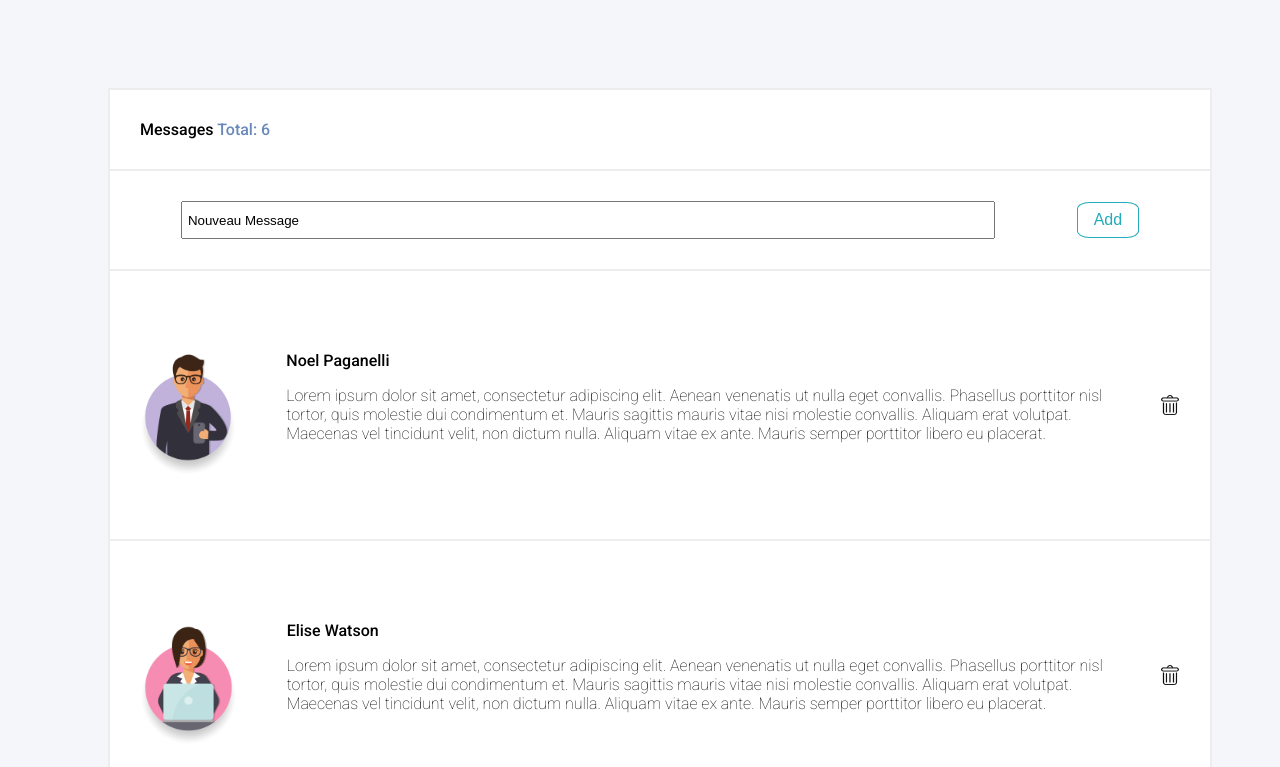
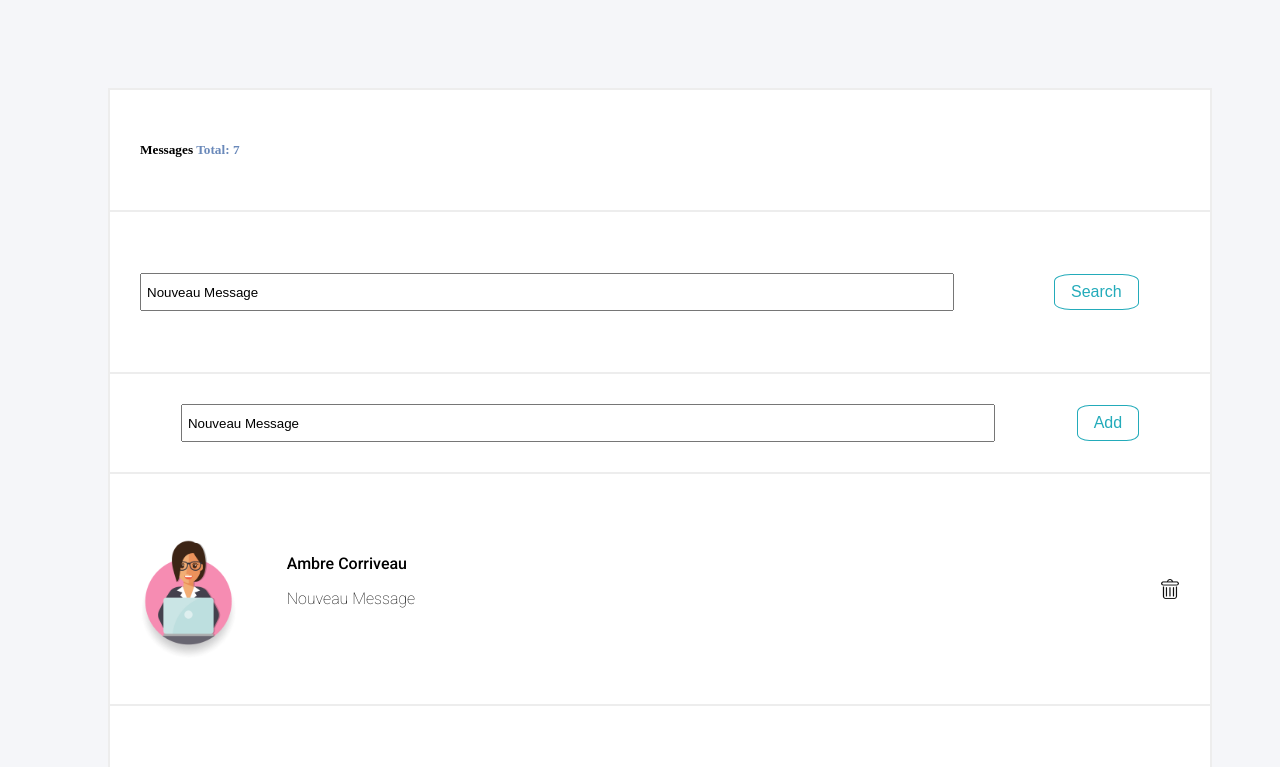
Before and after one commit to Maxime-Lapeyrere/MyMails, a plain HTML site: page index.html in a window 1280 px wide. Both pictures are taken after a click on the button "Add". Shown: the top 767 px of the page. Drawn offline with nearby package versions, Linux system fonts and the light colour scheme.

Commit message:
fin part4bis

```diff
--- a/index.html
+++ b/index.html
@@ -13,7 +13,12 @@
 <body>
     <ul id="list">
         <li class="count tmplt">
-            <h6>Messages <span class="blue">Total: <span id="compteur"></span></span></h6>
+            <h5>Messages <span class="blue">Total: <span id="compteur"></span></span></h5>
+        </li>
+        <li class="searchbar tmplt">
+            <input id="search" type="text" onfocus="this.value='' " name="message" value="Nouveau Message">
+            <div id="divider"></div>
+            <button id="btn1" type="button">Search</button>
         </li>
         <li class="newtxt tmplt">
             <input id="newmsg" type="text" onfocus="this.value='' " name="message" value="Nouveau Message">
--- a/scripts.js
+++ b/scripts.js
@@ -1,10 +1,7 @@
 $('#compteur').text($('.mail').length);
 
 
-
-var trashClick = $('.bin');
-
-trashClick.click(
+$('.bin').click(
     function(){
         this.parentNode.remove();
         $('#compteur').text($('.mail').length);
@@ -12,145 +9,46 @@ trashClick.click(
     )
 
 
-// for(var i=0; i<trashClick.length; i++){
-// trashClick[i].addEventListener("click",
-//     function(){
-//             this.parentNode.remove();
-//             document.getElementById('compteur').textContent = document.getElementsByClassName('mail').length;
-//         }
-//     )
-// }
 
 var clickadd = $('#btn');
 
 clickadd.click(
     function(){
-        var newtxt = $('#newmsg').val()
-
-        var ul = $("#list")
-
-        var newli = document.createElement("li");
-
-        var first = $('.mail')
-        console.log('info',first)
-
-        newli.setAttribute("class","mail tmplt")
-
-        ul.append(newli);
-
-
         function getRandomInt(max) {
             return Math.floor(Math.random() * Math.floor(max)); }
         var selectrandom = getRandomInt(11)
         tabimg = new Array();
         tabimg = ["./img/Fichier 1.png","./img/Fichier 2.png","./img/Fichier 3.png","./img/Fichier 4.png","./img/Fichier 5.png","./img/Fichier 6.png","./img/Fichier 7.png","./img/Fichier 8.png","./img/Fichier 9.png", "./img/Fichier 10.png","./img/Fichier 11.png","./img/Fichier 12.png",]
         tabname = new Array();
-        tabname = []
-        var imag =  document.createElement("img");
-            imag.className = "avatar";
-            imag.src = tabimg[selectrandom].source;
-        newli.appendChild(imag)
-
-        var nameMessage =  document.createElement("div");
-            nameMessage.setAttribute("class","message")
-        newli.appendChild(nameMessage);
-
-        var h6 =  document.createElement("h6");
-            h6.textContent = "Jean Ledu";
-        nameMessage.appendChild(h6);
-
-        var content = document.createElement('p');
-            content.textContent = newtxt
-        nameMessage.appendChild(content)
-
-        var trash = document.createElement('img')
-            trash.src = "./img/recycle-bin-1-461646.png";
-            trash.setAttribute("class","bin")
-        newli.appendChild(trash)
+        tabname = ["Jacob Granet","Ambre Corriveau","Yvon Messier","Julie Beauregard","Ilonna Bonnot","Aymeric Féret","Nina Choffard","Esther Allaire","Maria Lavigne","Jean-Loup Poincaré","Virginie De Guignes","Alain Marchand"]
+            var nomaleatoire = tabname[selectrandom]
+            var imgaleatoire = tabimg[selectrandom]
+            console.log(imgaleatoire)
 
 
 
-        for(var i=0; i<trashClick.length; i++){
-            trashClick[i].addEventListener("click",
-                function(){
-                        this.parentNode.remove();
-                        $('#compteur').text($('.mail').length);
-                    }
-                )
+
+        $(".newtxt").after(`<li class='mail tmplt'><img class='avatar' src='${imgaleatoire}' alt='photo de profil Noel'><div class='message'><h6>${nomaleatoire}</h6><p>${$("#newmsg").val()}</p></div><img class='bin' src='./img/recycle-bin-1-461646.png' alt='bin picto'></li>`)
+        $("#newmsg").val('Nouveau Message')
+
+        $('#compteur').text($('.mail').length);
+        $('.bin').click(
+            function(){
+                this.parentNode.remove();
+                $('#compteur').text($('.mail').length);
+                }
+            )
+            $("#newmsg").value=''
+
+    })
+
+    $('#btn1').click(function(){
+        $('h6').each(
+            function(){
+                if($('#search').val()!= $(this).text()){
+                    $(this).parent().parent().fadeOut()
+                }
             }
-
-        newli.insertAfter(".newtxt")
-        $('#compteur').text($('.mail').length);
-        document.getElementById('newmsg').value = 'Nouveau Message'
-
+        )
     }
 )
-
-
-
-// clickadd.addEventListener("click",
-//     function(){
-//         var newtxt = document.getElementById('newmsg').value
-//         console.log(newtxt)
-//         var ul = document.getElementById("list")
-//         var newli = document.createElement("li");
-//         var first = document.getElementsByClassName('mail')
-
-
-//         newli.setAttribute("class","mail tmplt")
-
-//         ul.appendChild(newli);
-
-//         function getRandomInt(max) {
-//             return Math.floor(Math.random() * Math.floor(max)); }
-//         tabimg = new Array();
-//         tabimg = ["./img/Fichier 1.png","./img/Fichier 2.png","./img/Fichier 3.png","./img/Fichier 4.png","./img/Fichier 5.png","./img/Fichier 6.png","./img/Fichier 7.png","./img/Fichier 8.png","./img/Fichier 9.png","./img/Fichier 10.png","./img/Fichier 11.png","./img/Fichier 12.png"]
-
-//         var imag =  document.createElement("img");
-//             imag.className = "avatar";
-//             imag.src = tabimg[getRandomInt(11)];
-//         newli.appendChild(imag)
-
-//         var nameMessage =  document.createElement("div");
-//             nameMessage.setAttribute("class","message")
-//         newli.appendChild(nameMessage);
-
-//         var h6 =  document.createElement("h6");
-//             h6.textContent = "Jean Ledu";
-//         nameMessage.appendChild(h6);
-
-//         var content = document.createElement('p');
-//             content.textContent = newtxt
-//         nameMessage.appendChild(content)
-
-//         var trash = document.createElement('img')
-//             trash.src = "./img/recycle-bin-1-461646.png";
-//             trash.setAttribute("class","bin")
-//         newli.appendChild(trash)
-
-
-
-//         for(var i=0; i<trashClick.length; i++){
-//             trashClick[i].addEventListener("click",
-//                 function(){
-//                         this.parentNode.remove();
-//                         $('#compteur').textContent = $('.mail').length;
-//                     }
-//                 )
-//             }
-
-//         document.getElementById('list').insertBefore(newli, first[0])
-
-//         $('#compteur').textContent = $('.mail').length;
-//         document.getElementById('newmsg').value = 'Nouveau Message'
-
-//     }
-// )
-
-// $('#compteur').textContent = $('.mail').length;
-
-// var sent = document.getElementById("newmsg").value;
-// var sent1 = document.getElementById("newmsg").textContent;
-// sent.textContent=('Nouveau Message')
-// console.log('info',sent1)
-// console.log('info2',sent)
--- a/style.css
+++ b/style.css
@@ -87,3 +87,7 @@ button:hover{
 button:focus{
   outline: 0;
 }
+
+#divider{
+  padding: 50px;
+}
```
